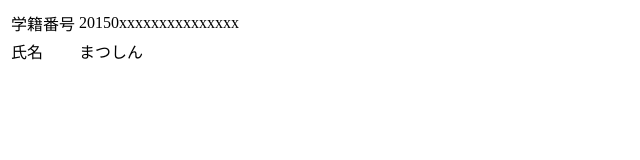
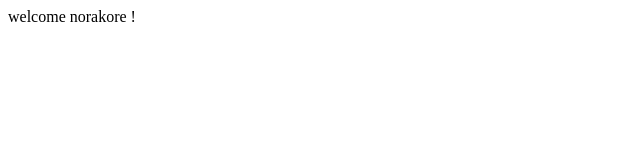
Before and after one commit to CloudSpiral2015-C4/norakore, a plain HTML site: page web/index.html in a window 1280 px wide. Shown: the whole page, without its empty margins (0-640 px from the left). Drawn offline with Linux system fonts and the light colour scheme.

Commit message:
[modify] index.htmlの修正
index.htmlのメッセージを無難なものに変更した

初期状態の「学籍番号：... 氏名：まつしん」はちょっとアレなので変更した．
また，jenkinsの自動デプロイのテストも兼ねる．

```diff
--- a/web/index.html
+++ b/web/index.html
@@ -7,17 +7,7 @@
 	</head>
 
 	<body>
-		<table>
-			<tr>
-				<td>学籍番号</td>
-				<td>20150xxxxxxxxxxxxxxx</td>
-			</tr>
-			<tr>
-				<td>氏名</td>
-				<td>まつしん</td>
-			</tr>
-		</table>
-
+		welcome norakore !
 		<script src="js/jquery-2.1.4.js"></script>
 	</body>
 
```
